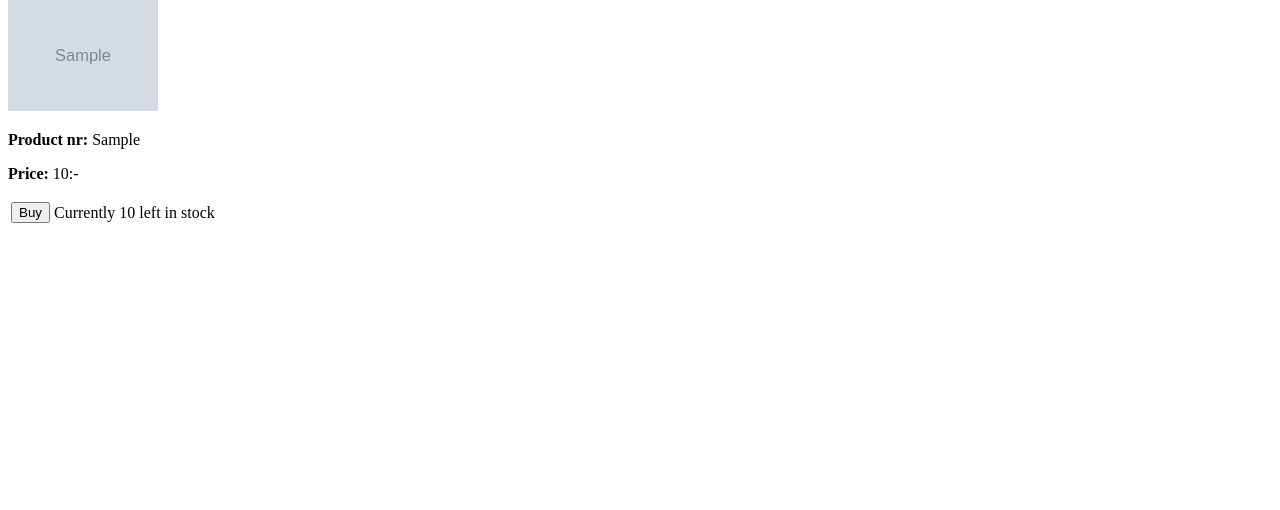
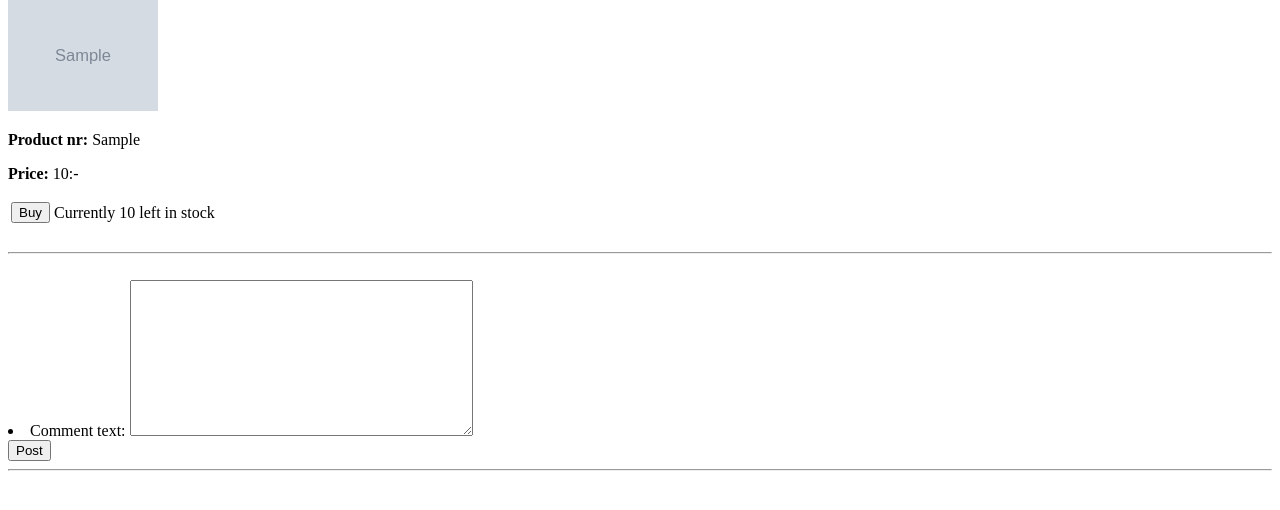
Before and after one commit to pottzer/Websys, a Django app: a page that uses goods/templates/goods/product.html in a window 1280 px wide. Shown: the part 159-669 px from the top of the page. Run offline with Django 3.2, Linux system fonts and the light colour scheme; tables that the repository leaves empty hold one stand-in row (values such as "Sample post"); grey boxes marked "Sample" are stand-in pictures.

Commit message:
Added comments for products in good

```diff
--- a/goods/forms.py
+++ b/goods/forms.py
@@ -1,12 +1,20 @@
-from django.forms import ModelForm
-from goods.models import Goods
+from django.forms import ModelForm, Textarea
+from goods.models import Goods, Comment
 
 class GoodForm(ModelForm):
 	class Meta:
 		model = Goods
 		fields	= ['id_good', 'name', 'price', 'image', 'stock', 'description', 'expired']
+		widgets = {'description': Textarea()}
 
 class EditProductForm(ModelForm):
 	class Meta:
 		model = Goods
 		fields = ['name', 'price', 'image', 'stock', 'description', 'expired']
+		widgets = {'description': Textarea()}
+
+class PostComment(ModelForm):
+	class Meta:
+		model = Comment
+		fields = ['comment_text']
+		widgets = {'comment_text': Textarea()}
--- a/goods/templates/goods/product.html
+++ b/goods/templates/goods/product.html
@@ -20,6 +20,27 @@
 		<td><a href="{% url 'shopping:AddProductShoppingcart' product.id_good %}"><input type="submit" value="Buy"></a></td>
 		<td>Currently {{product.stock}} left in stock</td>
 </table>
+<br />
+<hr>
+<br />
 
+<div>
+	<form method="post" action="" class="">
+		{% csrf_token %}
+		{{ PostCommentForm.as_ul }}
+		<input type="submit" value="Post">
+	</form>
+</div>
+<hr>
+<div>
+	<table>
+		{% for comment in comment_list %}
+			<tr>
+				<td>{{ comment.name }} : {{ comment.date }}</td>
+				<td>{{ comment.comment_text }}</td>
+			</tr>
+		{% endfor %}
+	</table>
+</div>
 
 {% endblock %}
--- a/goods/views.py
+++ b/goods/views.py
@@ -3,10 +3,11 @@
 from django.core.urlresolvers import reverse
 from django.views.generic.base import View
 from django.views.generic import DetailView, TemplateView
+from django.utils import timezone
 
 from shopping.models import Inventory
-from goods.forms import GoodForm, EditProductForm
-from goods.models import Goods
+from goods.forms import GoodForm, EditProductForm, PostComment
+from goods.models import Goods, Comment
 
 class AddProductView(View):
 	template_name = 'goods/addProduct.html'
@@ -37,11 +38,24 @@
 class ProductView(TemplateView):
 	template_name = 'goods/product.html'
 	model = Goods
+	form = PostComment
 
 	def get(self, request, productid):
 		product = Goods.objects.get(id_good = productid)
-		print productid
-		return render(request, self.template_name, {'product':product})
+		comment_list = product.comment_set.all()
+		return render(request, self.template_name, {'product':product, 'PostCommentForm': self.form, 'comment_list': comment_list})
+
+	def post(self, request, *args, **kwargs):
+		instance = Goods.objects.get(id_good=kwargs['productid'])
+		form = self.form(request.POST)
+		if form.is_valid():
+			print form
+			c = form.save(commit=False)
+			c.productID = instance
+			c.date = timezone.now()
+			c.name = request.user.username
+			c.save()
+		return HttpResponseRedirect(reverse('goods:ProductView', args=(kwargs['productid'],)))
 
 class EditProductView(TemplateView):
 	template_name = 'goods/editProduct.html'
@@ -50,7 +64,6 @@
 	def get(self, request, *args, **kwargs):
 		product = get_object_or_404(self.model, id_good = kwargs['productid'])
 		form = EditProductForm(None, instance = product)
-
 		return render(request, self.template_name, {'form':form})
 
 	def post(self, request, *args, **kwargs):
```
